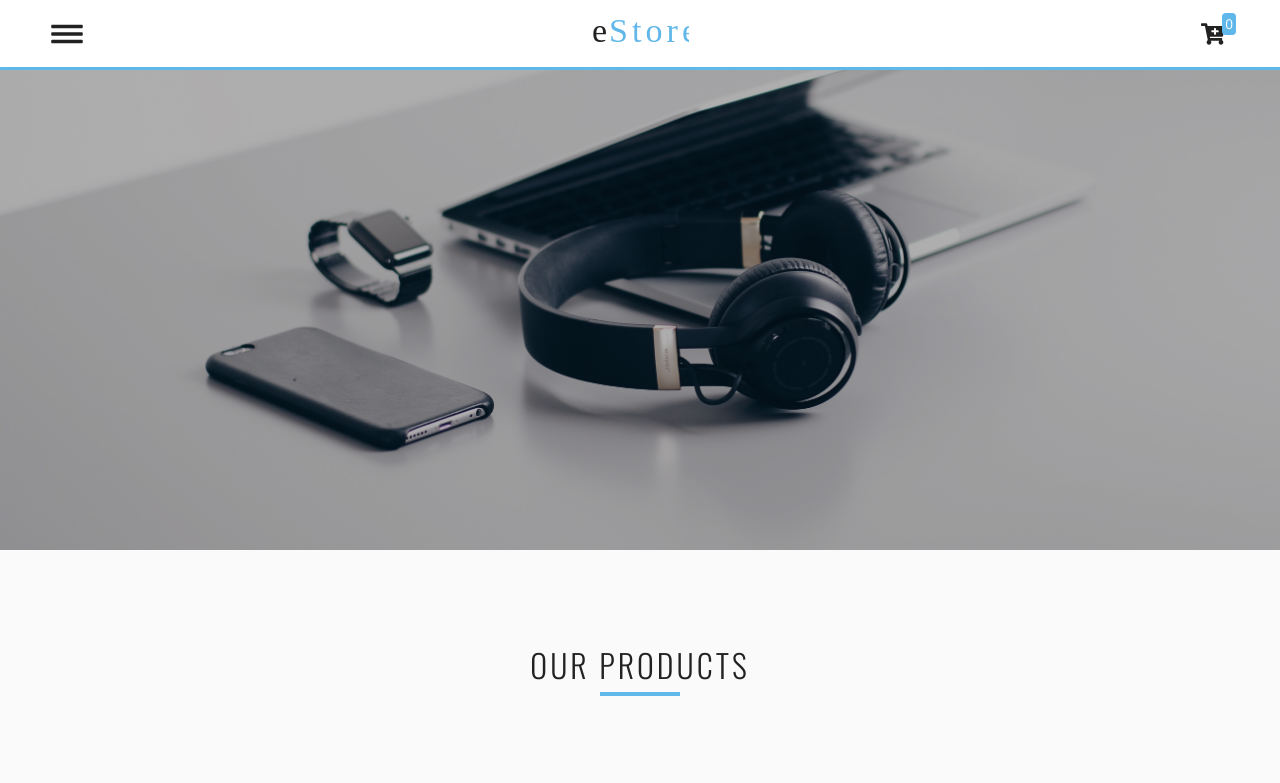
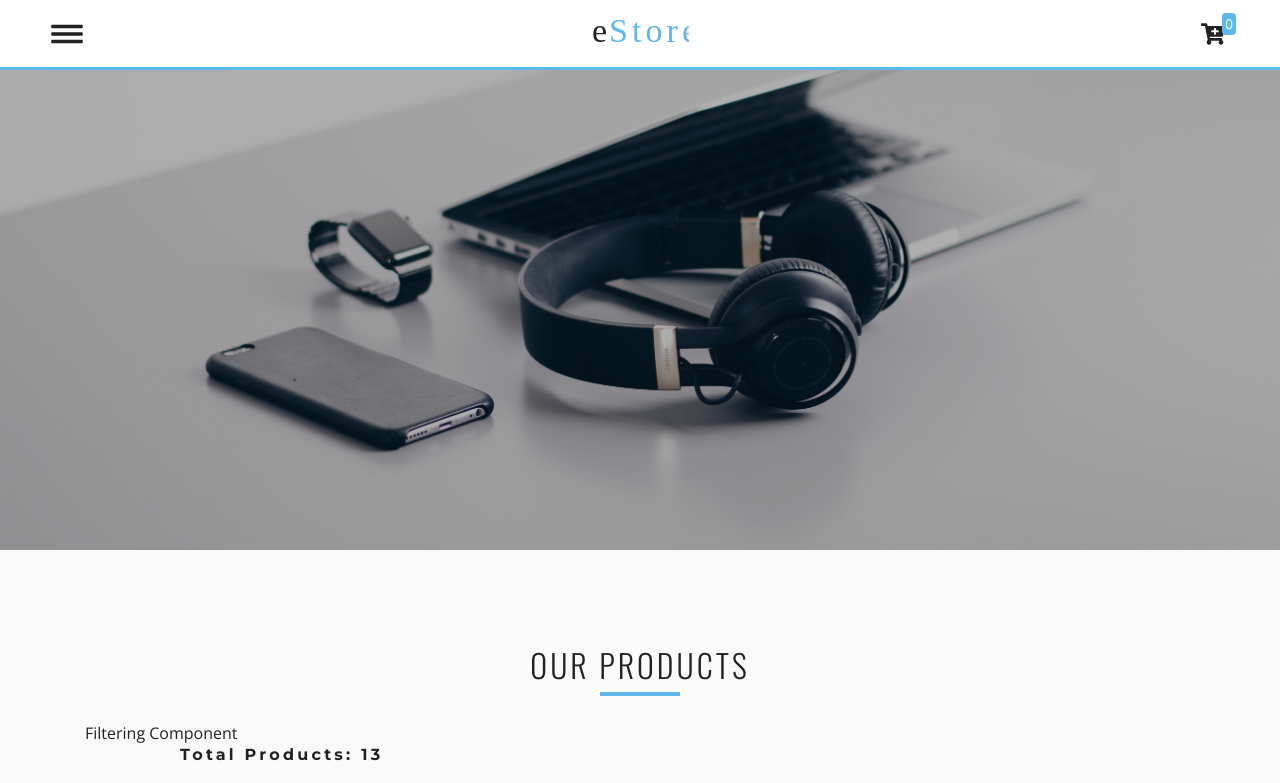
Before and after one commit to locaulker/cellphone-store, a React (Create React App) app: page /products in a window 1280 px wide. Shown: the top 783 px of the page. Built offline with nearby package versions, Linux system fonts and the light colour scheme.

Commit message:
setup product filter ui logic

```diff
--- /dev/null
+++ b/src/components/ProductsPage/ProductFilter.js
@@ -0,0 +1,5 @@
+import React from "react";
+
+export default function ProductFilter() {
+	return <div>Filtering Component</div>;
+}
--- a/src/components/ProductsPage/Products.js
+++ b/src/components/ProductsPage/Products.js
@@ -1,27 +1,43 @@
-import React from 'react';
-import {ProductConsumer} from '../../context';
-import Title from '../Title';
-import Product from '../Product';
-
+import React from "react";
+import { ProductConsumer } from "../../context";
+import Title from "../Title";
+import Product from "../Product";
+import ProductFilter from "./ProductFilter";
 
 export default function Products() {
 	return (
 		<ProductConsumer>
 			{value => {
-        const {filteredProducts} = value;
+				const { filteredProducts } = value;
 				return (
 					<section className="py-5">
 						<div className="container">
 							<Title title="our products" center />
+
+							<ProductFilter />
+							<div className="row">
+								<div className="col-10 mx-auto">
+									<h6 className="text-title">
+										total products: {filteredProducts.length}
+									</h6>
+								</div>
+							</div>
+
 							<div className="row py-5">
-                {filteredProducts.map(product => {
-                  return <Product product={product} key={product.id} />
-                })}
+								{filteredProducts.length === 0 ? (
+									<div className="col text-title text-center">
+										sorry, no items match your search!
+									</div>
+								) : (
+									filteredProducts.map(product => {
+										return <Product product={product} key={product.id} />;
+									})
+								)}
 							</div>
 						</div>
 					</section>
-        )
+				);
 			}}
 		</ProductConsumer>
-  )
+	);
 }
--- a/src/context/context.js
+++ b/src/context/context.js
@@ -22,6 +22,12 @@ class ProductProvider extends Component {
 		featuredProducts: [],
 		singleProduct: {},
 		loading: true,
+		search: "",
+		price: 0,
+		min: 0,
+		max: 0,
+		company: "all",
+		shipping: false,
 	};
 
 	componentDidMount() {
@@ -42,6 +48,9 @@ class ProductProvider extends Component {
 		// featured products
 		let featuredProducts = storeProducts.filter(item => item.featured === true);
 
+		// get max price
+		let maxPrice = Math.max(...storeProducts.map(item => item.price));
+
 		this.setState(
 			{
 				storeProducts,
@@ -50,6 +59,8 @@ class ProductProvider extends Component {
 				cart: this.getStorageCart(),
 				singleProduct: this.getStorageProduct(),
 				loading: false,
+				price: maxPrice,
+				max: maxPrice,
 			},
 			() => {
 				this.addTotals();
@@ -252,6 +263,13 @@ class ProductProvider extends Component {
 		);
 	};
 
+	// functions to handle filtering
+	handleChange = e => {
+		console.log(e);
+	};
+
+	sortData = () => {};
+
 	render() {
 		return (
 			<ProductContext.Provider
@@ -267,6 +285,7 @@ class ProductProvider extends Component {
 					decrement: this.decrement,
 					removeItem: this.removeItem,
 					clearCart: this.clearCart,
+					handleChange: this.handleChange,
 				}}
 			>
 				{this.props.children}
```
Lines whose indentation alone changed are shown as unchanged.
